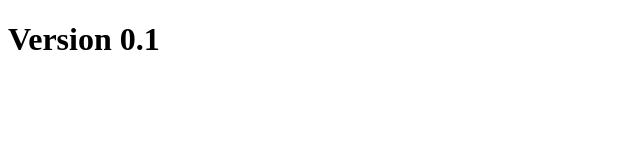
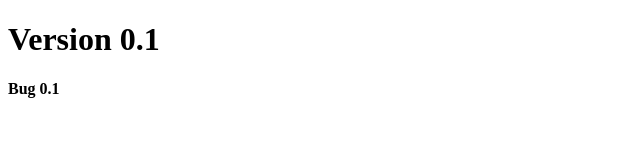
Before and after one commit to francescd/DAW2-GitHub, a plain HTML site: page index.html in a window 1280 px wide. Shown: the full height of the page, 0-640 px from the left. Drawn offline with Linux system fonts and the light colour scheme.

Commit message:
Creado Bug 0.1

```diff
--- a/index.html
+++ b/index.html
@@ -10,7 +10,7 @@
 
     <h1>Version 0.1</h1>
 
-
+    <h4>Bug 0.1</h4>
 
 </body>
 </html>
```
